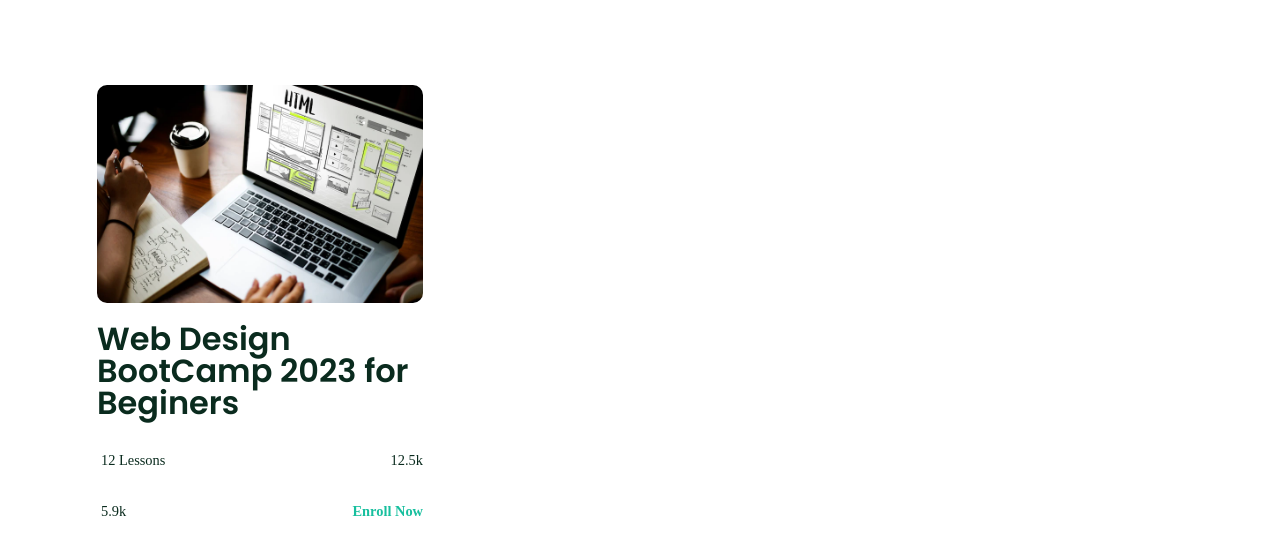
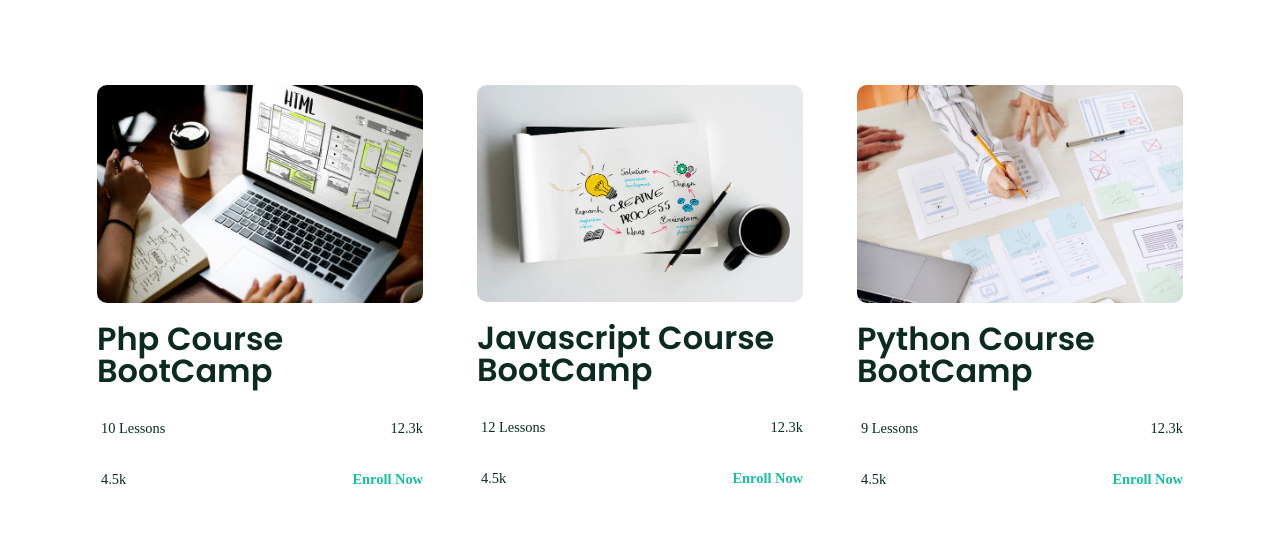
Before and after one commit to PFE-Elearning/pfe-e-learning, a React (Create React App) app: page / in a window 1280 px wide. Shown: the top 554 px of the page. Built offline with nearby package versions, Linux system fonts and the light colour scheme; the HTML template or start-up script is replaced by a standard one; a web font is replaced by a local one.

Commit message:
last version of courses section

```diff
--- a/src/components/Courses-section/CourseCard.js
+++ b/src/components/Courses-section/CourseCard.js
@@ -0,0 +1,51 @@
+import react from "react";
+
+const CourseCard=(props)=>{
+    const {imgUrl,title,lesson,students,rating}=props.item;
+    return(
+        <div className='single__course__item'>
+        <div className='course__img' >
+        <img src={imgUrl} alt='' className='w-100' />
+        </div>
+
+    <div className='course__details '>
+        <h5 className='course__title mb-4'>
+                {title}
+        </h5>
+        <div
+        className='d-flex justify-content-between align-items-center'
+        >
+            <p
+            className='lesson d-flex align-items-center gap-1'
+            >
+                <i className='ri-book-open-line'></i>
+               {lesson} Lessons
+            </p>
+            <p
+            className='students d-flex align-items-center gap-1'
+            >
+                <i className='ri-user-line'></i>
+                {students}k
+            </p>
+        </div>
+        <div
+        className='d-flex justify-content-between align-items-center'
+        >
+            <p
+            className='rating d-flex align-items-center gap-1'
+            >
+                <i className='ri-star-fill'></i>
+                {rating}k
+            </p>
+            <p
+            className='enroll d-flex align-items-center gap-1'
+            >
+                <a href='#' >Enroll Now</a>
+            </p>
+        </div>
+
+    </div>
+    </div>
+    );
+}
+export default CourseCard;
--- a/src/components/Courses-section/Courses.js
+++ b/src/components/Courses-section/Courses.js
@@ -1,59 +1,50 @@
-import react from 'react';
+import react, { useState } from 'react';
 import {Container,Row,Col} from 'reactstrap';
 import './courses.css';
+import CourseCard from './CourseCard';
 import CourseImg1 from '../../assets/images/web-design.png';
 import CourseImg2 from '../../assets/images/graphics-design.png';
 import CourseImg3 from '../../assets/images/ui-ux.png';
-function Courses(){
+const Courses=()=>{
+    const [courses,setCourses]=useState([
+        {
+            id:1,
+            imgUrl:CourseImg1,
+            title:'Php Course BootCamp',
+            lesson:10,
+            students:12.3,
+            rating:4.5
+        },
+        {
+            id:2,
+            imgUrl:CourseImg2,
+            title:'Javascript Course BootCamp',
+            lesson:12,
+            students:12.3,
+            rating:4.5
+        },
+        {
+            id:3,
+            imgUrl:CourseImg3,
+            title:'Python Course BootCamp',
+            lesson:9,
+            students:12.3,
+            rating:4.5
+        },
+    ]);
     return (
         <section>
             <Container>
                 <Row>
-                <Col lg='4'>
-                    <div className='single__course__item'>
-                        <div className='course__img' >
-                        <img src={CourseImg1} alt='' className='w-100' />
-                        </div>
-
-                    <div className='course__details '>
-                        <h5 className='course__title mb-4'>
-                                Web Design BootCamp 2023 for Beginers
-                        </h5>
-                        <div
-                        className='d-flex justify-content-between align-items-center'
-                        >
-                            <p
-                            className='lesson d-flex align-items-center gap-1'
-                            >
-                                <i className='ri-book-open-line'></i>
-                                12 Lessons
-                            </p>
-                            <p
-                            className='students d-flex align-items-center gap-1'
-                            >
-                                <i className='ri-user-line'></i>
-                                12.5k
-                            </p>
-                        </div>
-                        <div
-                        className='d-flex justify-content-between align-items-center'
-                        >
-                            <p
-                            className='rating d-flex align-items-center gap-1'
-                            >
-                                <i className='ri-star-fill'></i>
-                                5.9k
-                            </p>
-                            <p
-                            className='enroll d-flex align-items-center gap-1'
-                            >
-                                <a href='#' >Enroll Now</a>
-                            </p>
-                        </div>
-
-                    </div>
-                    </div>
-                </Col>
+                    {
+                        courses.map(item=>{
+                            return(
+                                <Col lg='4'>
+                                <CourseCard key={item.id} item={item} />
+                                </Col>
+                            )
+                        })
+                    }
                 </Row>
             </Container>
         </section>
```
